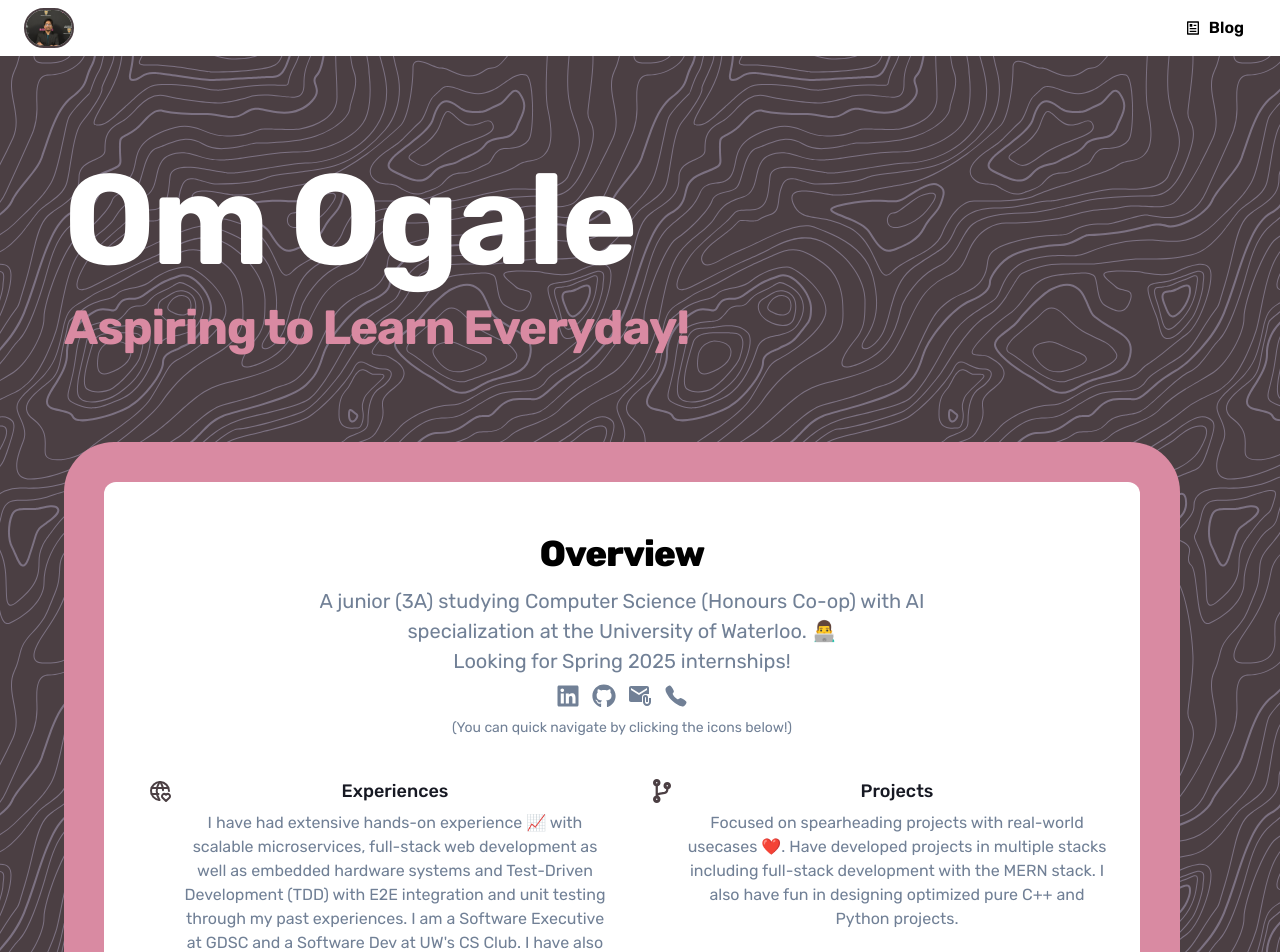
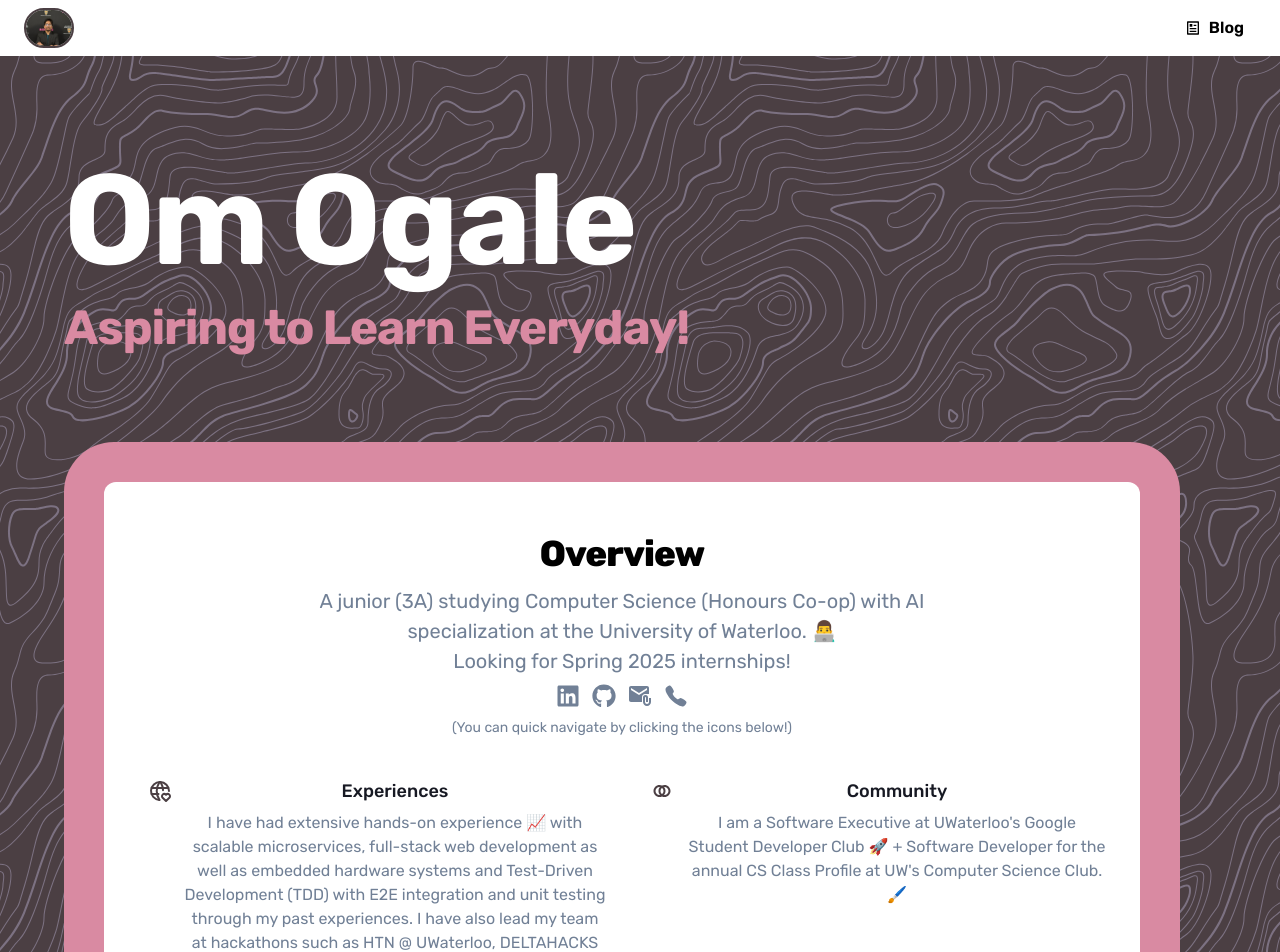
Before and after one commit to OmOgale/Exhibit, a Next.js app in the folder exhibit/: page / in a window 1280 px wide. Shown: the top 952 px of the page. Built offline with nearby package versions, Linux system fonts and the light colour scheme; a web font is replaced by a local one.

Commit message:
Adding a community section

```diff
--- a/exhibit/src/components/Overview.tsx
+++ b/exhibit/src/components/Overview.tsx
@@ -15,6 +15,7 @@ import { ImProfile } from "react-icons/im";
 import { FaCodeBranch } from "react-icons/fa";
 import { FaLinkedin, FaGithub } from "react-icons/fa6";
 import { PiLightbulbBold } from "react-icons/pi";
+import { CgCommunity } from "react-icons/cg";
 import { MdAttachEmail } from "react-icons/md";
 import { IoCall } from "react-icons/io5";
 import { Link as ScrollLink } from "react-scroll";
@@ -45,7 +46,7 @@ export const Feature = (props) => {
                 _hover={{ color: "exhibit.300", cursor: "pointer" }}
               />
             </ScrollLink>
-          ) : (
+          ) : props.href ? (
             <Link
               target={props._self ? "_self" : "_blank"}
               href={props.href}
@@ -60,6 +61,15 @@ export const Feature = (props) => {
                 _hover={{ color: "exhibit.300" }}
               />
             </Link>
+          ): (
+            <Icon
+            boxSize={6}
+            stroke="currentColor"
+            aria-hidden="true"
+            as={props.icon}
+            mb={5}
+            _hover={{ color: "exhibit.300" }}
+            />
           )}
         </Flex>
       </Flex>
@@ -254,9 +264,12 @@ export const Overview = ({
               <Feature title="Experiences" icon={TbWorldHeart} to={experiences}>
                 I have had extensive hands-on experience 📈 with scalable microservices, full-stack web
                 development as well as embedded hardware systems and Test-Driven Development (TDD) with E2E integration and unit testing
-                through my past experiences. I am a Software Executive at GDSC and a
-                Software Dev at UW&apos;s CS Club. I have also lead my team at hackathons such as
+                through my past experiences. I have also lead my team at hackathons such as
                 HTN @ UWaterloo, DELTAHACKS @ McMaster, McHacks @ McGill! On the side, I love public speaking and debating. 🎤
+              </Feature>
+              <Feature title="Community" icon={CgCommunity} _self={false}>
+                I am a Software Executive at UWaterloo's Google Student Developer Club 🚀 +
+                Software Developer for the annual CS Class Profile at UW&apos;s Computer Science Club. 🖌️
               </Feature>
 
               <Feature title="Projects" icon={FaCodeBranch} to={projects}>
```
